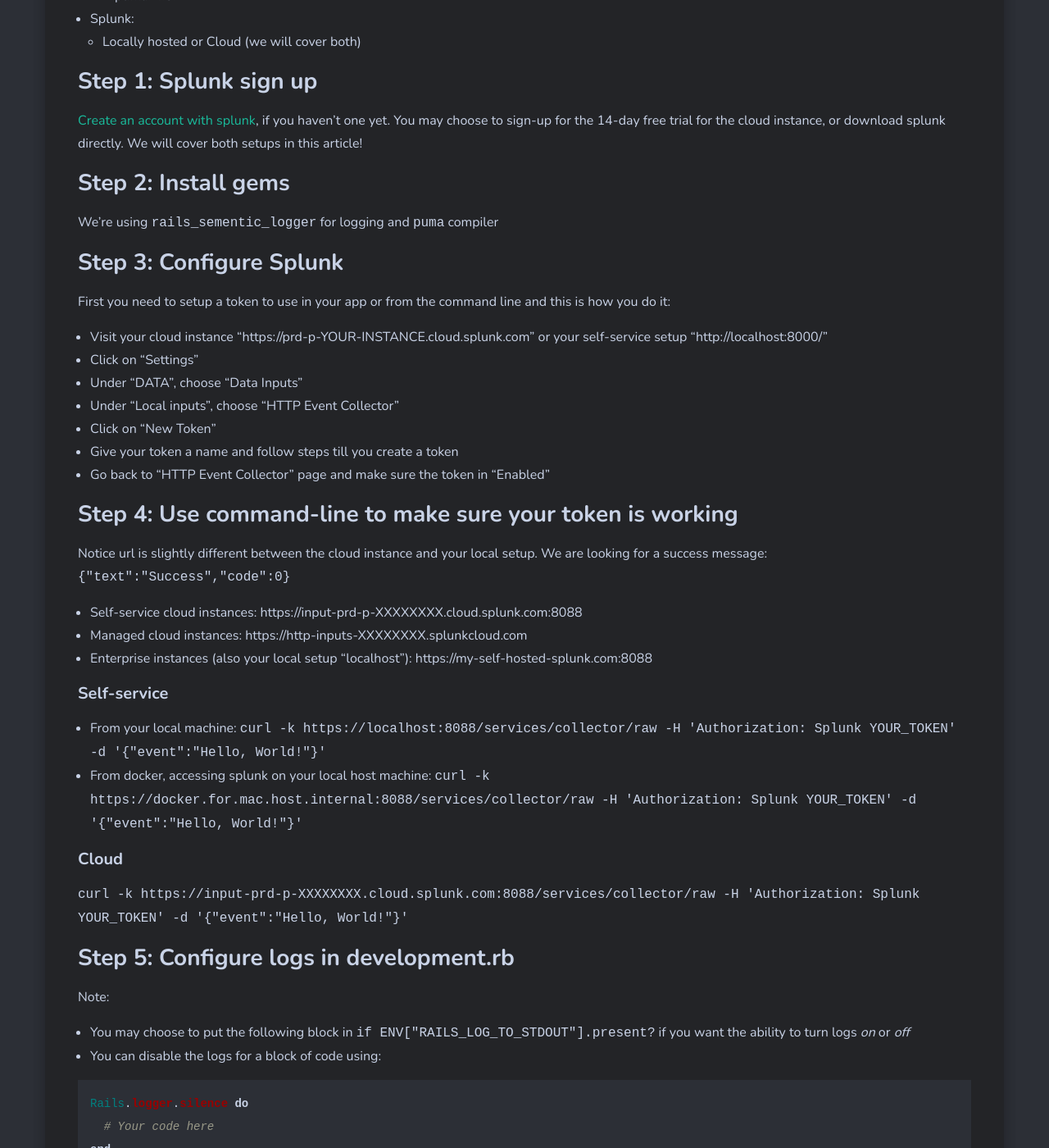
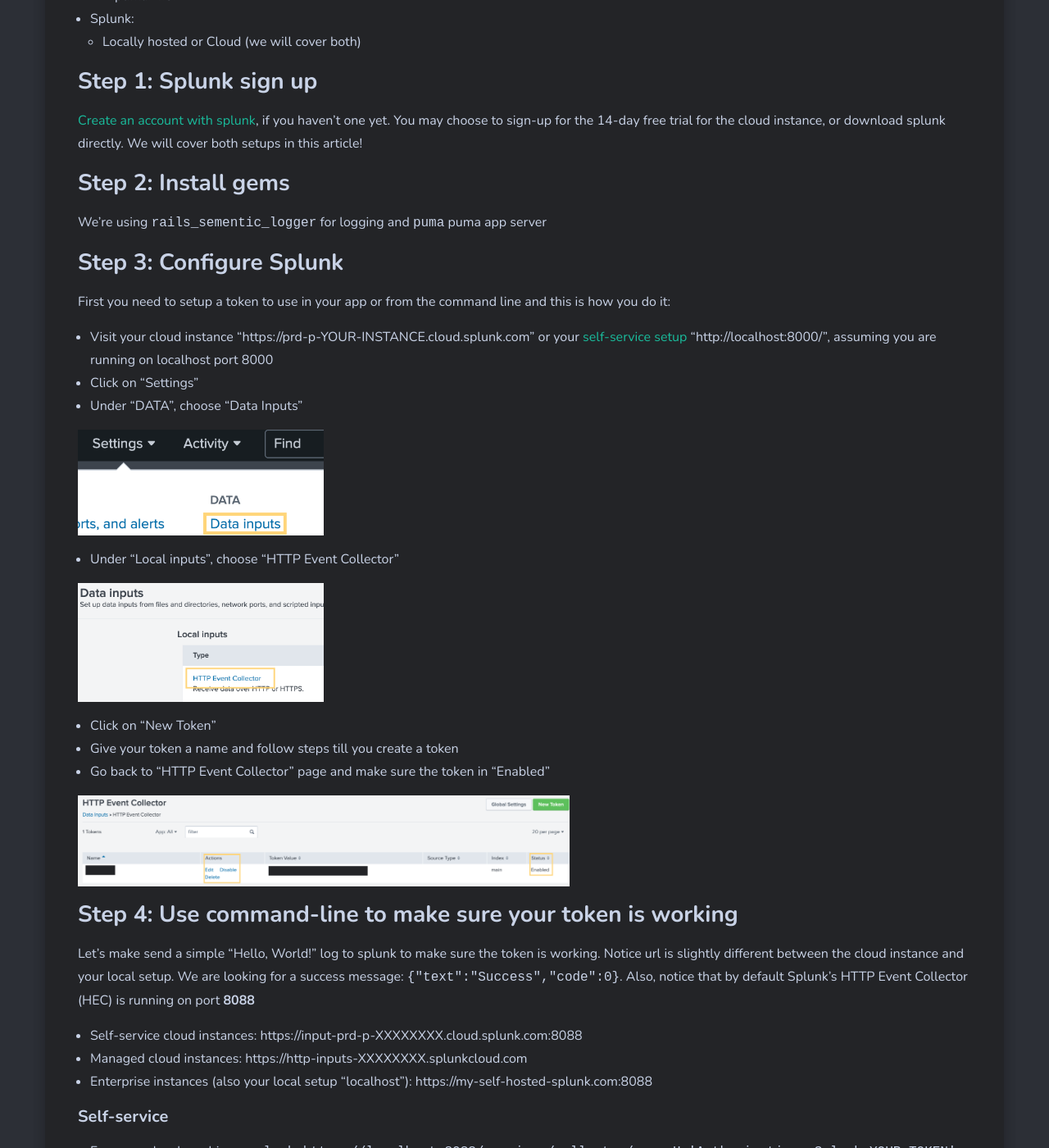
Before and after one commit to saslani/saslani.github.io, a Jekyll site: the page built from _posts/2020-02-14-splunk-integration-with-ruby-on-rails.md, in a window 1280 px wide and 1400 px high, scrolled down 1252 px. Shown: the whole window at 82% size. Built offline with Jekyll 4.4.1, drawn with Linux system fonts in a browser that asks for light colours; nearby versions of some CDN libraries; comment, search, counter and statistics services are not loaded; some of the changed text lies outside the part shown.

Commit message:
add screenshots and edit wording

```diff
--- a/_posts/2020-02-14-splunk-integration-with-ruby-on-rails.md
+++ b/_posts/2020-02-14-splunk-integration-with-ruby-on-rails.md
@@ -25,27 +25,35 @@
 [Create an account with splunk](https://www.splunk.com/), if you haven't one yet. You may choose to sign-up for the 14-day free trial for the cloud instance, or download splunk directly. We will cover both setups in this article!
 
 ## Step 2: Install gems
-We're using `rails_sementic_logger` for logging and `puma` compiler
+We're using `rails_sementic_logger` for logging and `puma` puma app server
 
 ## Step 3: Configure Splunk
 First you need to setup a token to use in your app or from the command line and this is how you do it:
-- Visit your cloud instance "https://prd-p-YOUR-INSTANCE.cloud.splunk.com" or your self-service setup "http://localhost:8000/"
+- Visit your cloud instance "https://prd-p-YOUR-INSTANCE.cloud.splunk.com" or your [self-service setup](https://splk.it/38OT28D) "http://localhost:8000/", assuming you are running on localhost port 8000
 - Click on "Settings"
 - Under "DATA", choose "Data Inputs"
+
+![](/img/splunk_rails/setting_data_input.png){:width="300x"}
+
 - Under "Local inputs", choose "HTTP Event Collector"
+
+![](/img/splunk_rails/http_event_collector.png){:width="300x"}
+
 - Click on "New Token"
 - Give your token a name and follow steps till you create a token
 - Go back to "HTTP Event Collector" page and make sure the token in "Enabled"
 
+![](/img/splunk_rails/token_status_enabled.png){:width="600x"}
+
 ## Step 4: Use command-line to make sure your token is working
-Notice url is slightly different between the cloud instance and your local setup. We are looking for a success message: `{"text":"Success","code":0}`
+Let's make send a simple "Hello, World!" log to splunk to make sure the token is working. Notice url is slightly different between the cloud instance and your local setup. We are looking for a success message: `{"text":"Success","code":0}`. Also, notice that by default Splunk's HTTP Event Collector (HEC) is running on port **8088**
 - Self-service cloud instances: https://input-prd-p-XXXXXXXX.cloud.splunk.com:8088
 - Managed cloud instances: https://http-inputs-XXXXXXXX.splunkcloud.com
 - Enterprise instances (also your local setup "localhost"): https://my-self-hosted-splunk.com:8088
 
 #### Self-service
 - From your local machine: `curl -k https://localhost:8088/services/collector/raw -H 'Authorization: Splunk YOUR_TOKEN' -d '{"event":"Hello, World!"}'`
-- From docker, accessing splunk on your local host machine: `curl -k https://docker.for.mac.host.internal:8088/services/collector/raw -H 'Authorization: Splunk YOUR_TOKEN' -d '{"event":"Hello, World!"}'`
+- From docker, accessing splunk on your local host machine (mac in this case): `curl -k https://docker.for.mac.host.internal:8088/services/collector/raw -H 'Authorization: Splunk YOUR_TOKEN' -d '{"event":"Hello, World!"}'`
 
 #### Cloud
 `curl -k https://input-prd-p-XXXXXXXX.cloud.splunk.com:8088/services/collector/raw -H 'Authorization: Splunk YOUR_TOKEN' -d '{"event":"Hello, World!"}'`
@@ -87,7 +95,7 @@
 {% endhighlight %}
 
 ## Step 6: Open a worker for SemanticLogger
-[So put this in puma.rb](https://rdoc.info/gems/rails_semantic_logger/1.5.0/frames)
+[Add the following to your worker boot code (puma.rb)](https://rdoc.info/gems/rails_semantic_logger/1.5.0/frames)
 
 {% highlight ruby %}
   # Re-open appenders after forking the process
@@ -96,7 +104,7 @@
 
 
 ## Step 7: Moment of truth!
-Log a message anywhere in your code. For example `logger.info("Yo Ho Let's Go!")`. How log into your splunk and you should be seeing a message got logged into splunk instantly!
+Log a message anywhere in your code. For example `logger.info("Yo Ho Let's Go!")`. Now log into your splunk and you should see that a message got logged into splunk instantly!
 
 
 Happy logging and let me know if you run into any issues with the steps above!
```
Also changed, not shown: other parts of _posts/2020-02-14-splunk-integration-with-ruby-on-rails.md (+1 -1 lines), img/splunk_rails/http_event_collector.png (added), img/splunk_rails/setting_data_input.png (added), img/splunk_rails/token_status_enabled.png (added).
